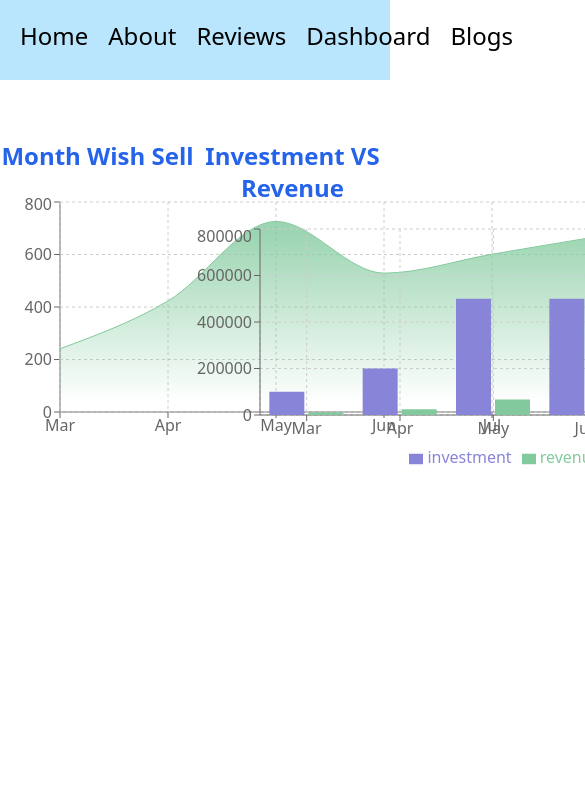
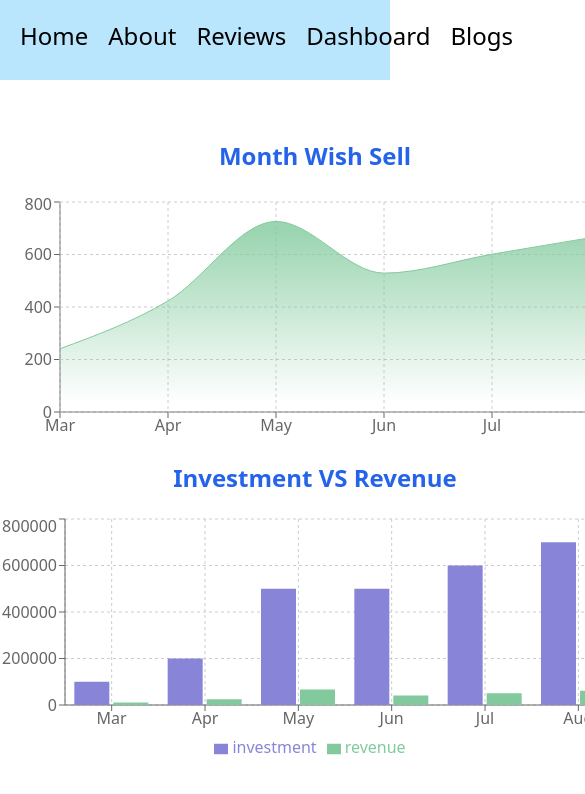
Before and after one commit to kausarahamed/Assignment-9, a React (Create React App) app: page /dashboard in a window 390 px wide. Shown: the top 794 px of the page, 585 px wide, since content can reach past the window. Built offline with nearby package versions, Linux system fonts and the light colour scheme.

Commit message:
compleate

```diff
--- a/src/component/Dashboard/Dashboard.js
+++ b/src/component/Dashboard/Dashboard.js
@@ -20,7 +20,7 @@
   }, []);
   return (
     <div>
-      <div className="mt-10 grid grid-cols-2">
+      <div className="mt-10 grid md:grid-cols-2 sm:grid-cols-1">
         <div>
           <h1 class="text-blue-600 text-center text-2xl my-5 font-bold">
             Month Wish Sell
--- a/src/component/NotFound/NotFound.js
+++ b/src/component/NotFound/NotFound.js
@@ -4,7 +4,7 @@
   return (
     <div>
       <h1 className="text-5xl">
-        This page is NotFound <small className="text-9xl">404</small>
+        This page is NotFound <small className="text-9xl ">404</small>
       </h1>
       <img className="w-full mt-10 h-96" src={img} alt="" />
     </div>
```
